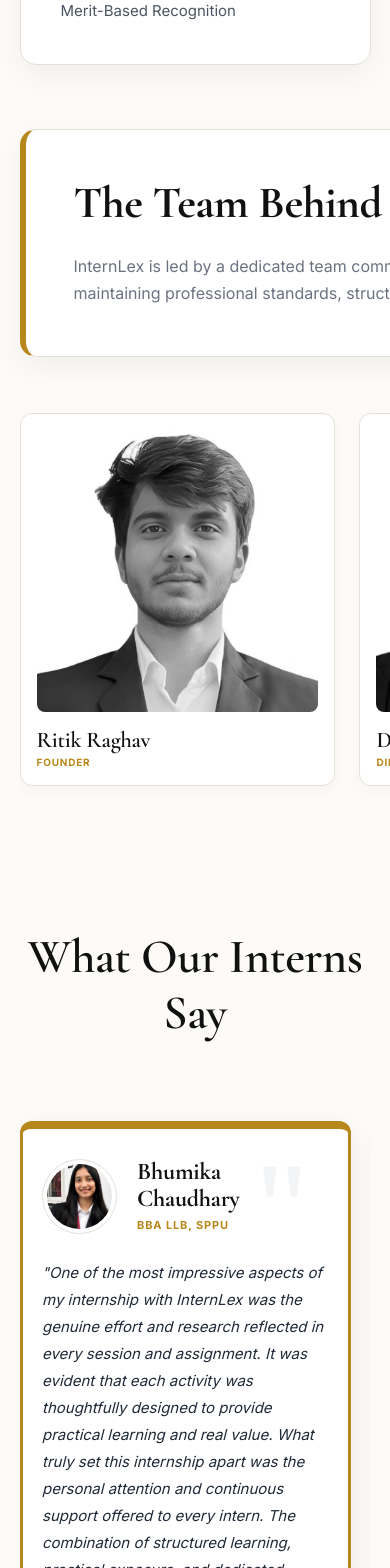
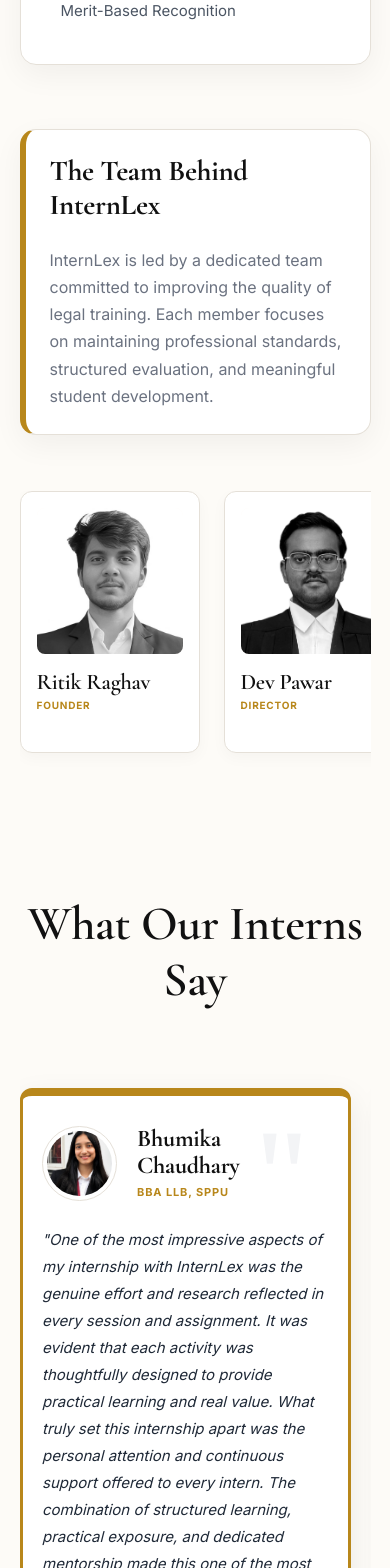
Before and after one commit to nikitaparihar98/InternLex, a React (Vite) app in the folder frontend/: page /about in a window 390 px wide. Shown: the part 1560-3128 px from the top of the page. Built offline with nearby package versions, Linux system fonts and the light colour scheme; no server answers.

Commit message:
fix: team slider overflow and scroll snap clipping on mobile viewports

```diff
--- a/frontend/src/pages/public/About/About.jsx
+++ b/frontend/src/pages/public/About/About.jsx
@@ -126,13 +126,13 @@
             transition={{ duration: 0.5, ease: "easeOut" }}
             style={{ marginBottom: "8rem" }}
           >
-            <div style={{ display: "grid", gridTemplateColumns: "1fr", gap: "2.5rem" }}>
+            <div style={{ display: "flex", flexDirection: "column", gap: "2.5rem", minWidth: 0, width: "100%" }}>
               <motion.div
                 whileHover={{ y: -8, boxShadow: "0 20px 50px rgba(217, 119, 6, 0.2), 0 0 25px rgba(217, 119, 6, 0.3)", borderColor: "#D97706" }}
                 transition={{ duration: 0.2, ease: "easeOut" }}
-                style={{ backgroundColor: "#FFFFFF", border: "1px solid #E5E0D8", borderLeft: "6px solid #B8871B", borderRadius: "16px", padding: "3rem", width: "100%", boxShadow: "0 10px 30px rgba(0, 0, 0, 0.05)", transition: "border-color 0.2s ease" }}
+                style={{ backgroundColor: "#FFFFFF", border: "1px solid #E5E0D8", borderLeft: "6px solid #B8871B", borderRadius: "16px", padding: "clamp(1.5rem, 5vw, 3rem)", width: "100%", boxShadow: "0 10px 30px rgba(0, 0, 0, 0.05)", transition: "border-color 0.2s ease", boxSizing: "border-box" }}
               >
-                <h2 style={{ fontFamily: "'Cormorant Garamond', Georgia, serif", fontSize: "2.8rem", fontWeight: 700, color: "#111111", margin: "0 0 1.5rem" }}>
+                <h2 style={{ fontFamily: "'Cormorant Garamond', Georgia, serif", fontSize: "clamp(1.8rem, 6vw, 2.8rem)", fontWeight: 700, color: "#111111", margin: "0 0 1.5rem", lineHeight: 1.2 }}>
                   The Team Behind InternLex
                 </h2>
                 <p style={{ fontFamily: "'Inter', sans-serif", fontSize: "16px", color: "#6B7280", lineHeight: 1.7 }}>
@@ -140,7 +140,7 @@
                 </p>
               </motion.div>
 
-              <div style={{ display: "flex", alignItems: "center", gap: "1rem", marginTop: "1rem", position: "relative" }}>
+              <div style={{ display: "flex", alignItems: "center", gap: "1rem", marginTop: "1rem", position: "relative", minWidth: 0, width: "100%" }}>
 
                 {/* Left Navigation Arrow */}
                 <button className="hidden md:flex" onClick={scrollLeft} style={{ flexShrink: 0, width: "40px", height: "40px", borderRadius: "50%", backgroundColor: "#FFFFFF", border: "1px solid #E5E0D8", alignItems: "center", justifyContent: "center", cursor: "pointer", boxShadow: "0 4px 10px rgba(0,0,0,0.05)", transition: "all 0.2s ease" }} onMouseEnter={(e) => { e.currentTarget.style.borderColor = "#B8871B"; e.currentTarget.style.color = "#B8871B"; }} onMouseLeave={(e) => { e.currentTarget.style.borderColor = "#E5E0D8"; e.currentTarget.style.color = "#111111"; }}>
@@ -149,7 +149,7 @@
 
                 <div
                   ref={sliderRef}
-                  style={{ display: "flex", flex: 1, overflowX: "auto", scrollSnapType: "x mandatory", gap: "1.5rem", paddingBottom: "1rem", scrollbarWidth: "none", msOverflowStyle: "none" }}
+                  style={{ display: "flex", flex: 1, overflowX: "auto", scrollSnapType: "x mandatory", gap: "1.5rem", paddingBottom: "1rem", scrollbarWidth: "none", msOverflowStyle: "none", minWidth: 0 }}
                   className="hide-scrollbar"
                 >
                   <style>{`.hide-scrollbar::-webkit-scrollbar { display: none; }`}</style>
@@ -221,7 +221,7 @@
               </h2>
             </div>
 
-            <div style={{ display: "flex", alignItems: "center", gap: "1rem", position: "relative" }}>
+            <div style={{ display: "flex", alignItems: "center", gap: "1rem", position: "relative", minWidth: 0, width: "100%" }}>
               {/* Left Navigation Arrow */}
               <button className="hidden md:flex" onClick={scrollTestLeft} style={{ flexShrink: 0, width: "40px", height: "40px", borderRadius: "50%", backgroundColor: "#FFFFFF", border: "1px solid #E5E0D8", alignItems: "center", justifyContent: "center", cursor: "pointer", boxShadow: "0 4px 10px rgba(0,0,0,0.05)", transition: "all 0.2s ease" }} onMouseEnter={(e) => { e.currentTarget.style.borderColor = "#B8871B"; e.currentTarget.style.color = "#B8871B"; }} onMouseLeave={(e) => { e.currentTarget.style.borderColor = "#E5E0D8"; e.currentTarget.style.color = "#111111"; }}>
                 <svg width="20" height="20" viewBox="0 0 24 24" fill="none" stroke="currentColor" strokeWidth="2" strokeLinecap="round" strokeLinejoin="round"><path d="M15 18l-6-6 6-6"/></svg>
@@ -229,7 +229,7 @@
 
               <div
                 ref={testSliderRef}
-                style={{ display: "flex", flex: 1, overflowX: "auto", scrollSnapType: "x mandatory", gap: "2rem", paddingBottom: "1rem", paddingTop: "1rem", scrollbarWidth: "none", msOverflowStyle: "none" }}
+                style={{ display: "flex", flex: 1, overflowX: "auto", scrollSnapType: "x mandatory", gap: "2rem", paddingBottom: "1rem", paddingTop: "1rem", scrollbarWidth: "none", msOverflowStyle: "none", minWidth: 0 }}
                 className="hide-scrollbar"
               >
               {[
```
